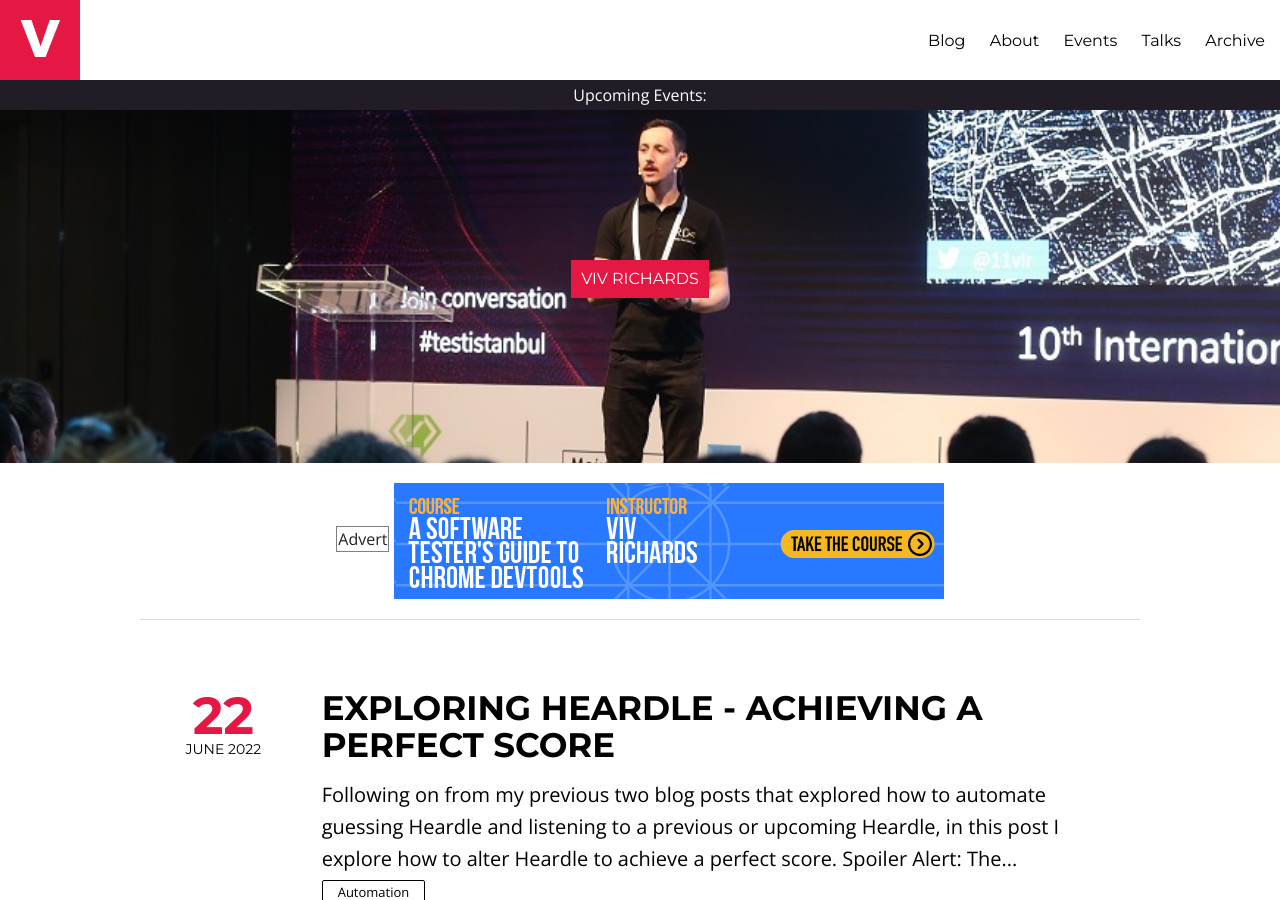
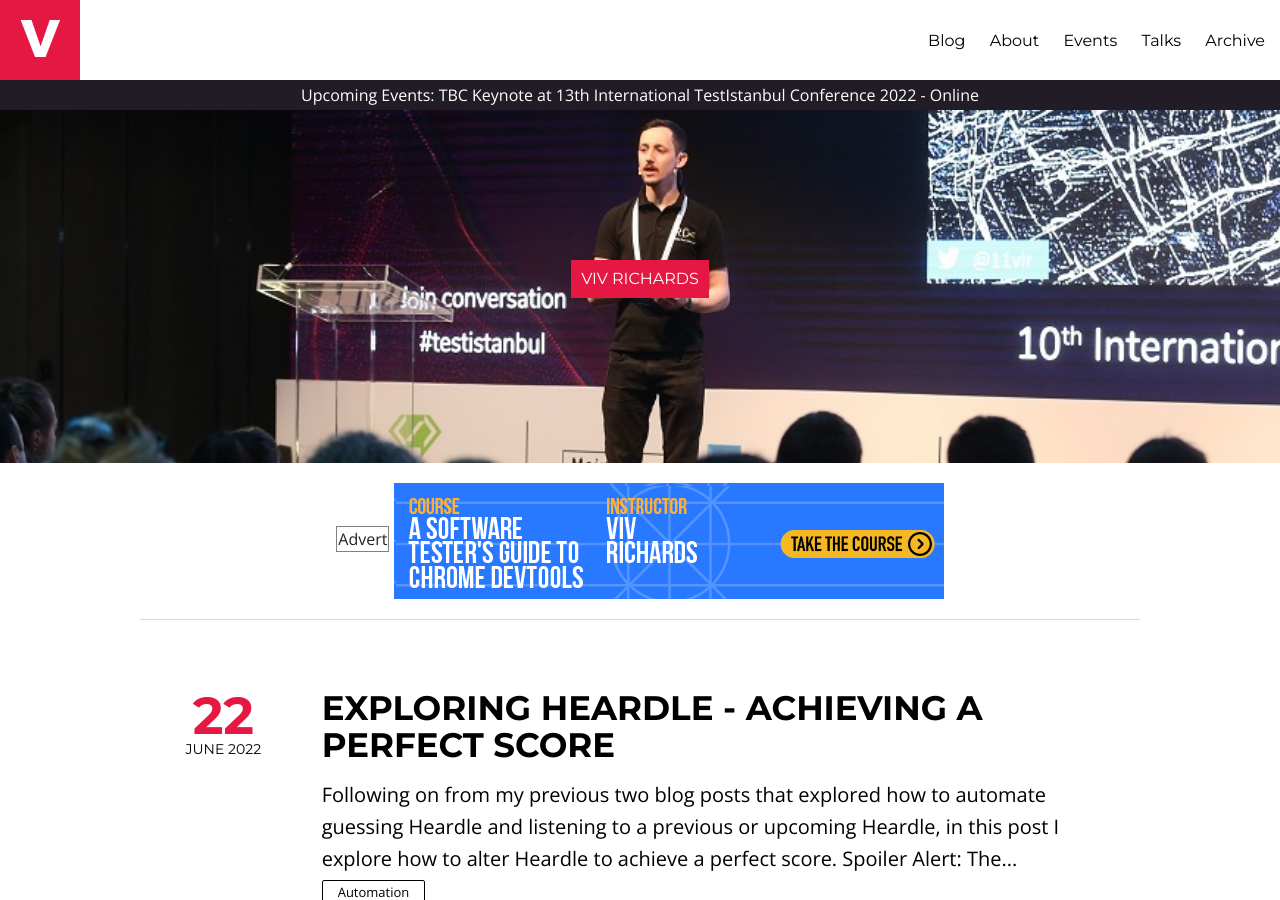
Before and after one commit to vivrichards600/vivrichards600.github.io, a Jekyll site: the page built from index.html, in a window 1280 px wide and 900 px high. Built offline with Jekyll 4.4.1, drawn with Linux system fonts in a browser that asks for light colours; nearby versions of some CDN libraries.

Commit message:
Adding new keynote

```diff
--- a/_data/conferences.yml
+++ b/_data/conferences.yml
@@ -1,3 +1,12 @@
+  - startdate: 6th October 2022
+    enddate: 7th October 2022
+    name: 13th International TestIstanbul Conference 2022
+    role: Keynote
+    title: TBC
+    url: https://testistanbul.org/
+    country: Online
+    city:
+    year: 2022
   - startdate: 23rd October 2021
     enddate: 24th October 2021
     name: TestFlix 2021
@@ -149,7 +158,7 @@
     year: 2019
   - startdate: 16th April 2019
     enddate:
-    name: TestIstanbul Conference 2019
+    name: 10th International TestIstanbul Conference 2019
     role: Keynote
     title: Spot the difference; Automating Visual Regression Testing
     url:  https://testistanbul.org/
--- a/events.html
+++ b/events.html
@@ -10,7 +10,7 @@ description: "A list of my upcoming and past conference engagements"
 
 <p>I'm an experienced conference speaker and event organiser.
     I started public speaking in 2017 and thus far at <span class="bluenumber">{{ site.data.conferences.size}}</span> events,
-    I've accepted <span class="bluenumber">{{keynotecount}}</span> keynote,
+    I've accepted <span class="bluenumber">{{keynotecount}}</span> keynotes,
     <span class="bluenumber">{{talkcount}}</span>  talks,
     <span class="bluenumber">{{workshopcount}}</span>  workshop, been invited onto {{podcastcount}} podcasts, recorded {{coursecount}} course, and organised/co-organised
     <span class="bluenumber">{{organisercount}}</span> of those events, in a total of <span class="bluenumber">8</span>
```
